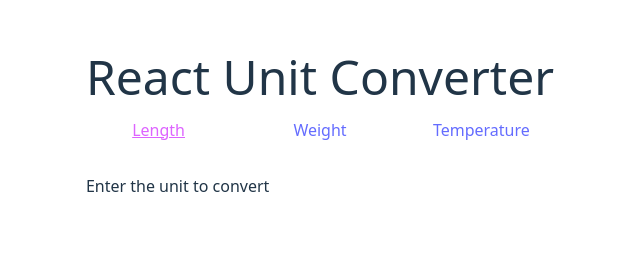
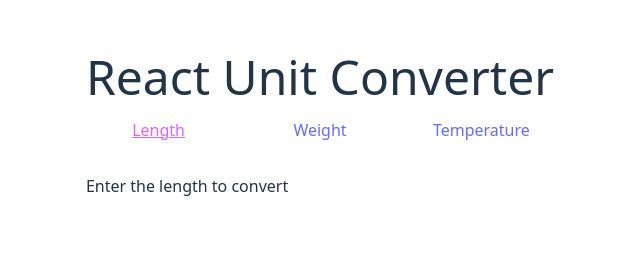
Before and after one commit to sebastianaclane/react-unit-converter, a React (Vite) app: page / in a window 1280 px wide. Shown: the part 107-371 px from the top of the page, without its empty margins (320-960 px from the left). Built offline with nearby package versions, Linux system fonts and the light colour scheme.

Commit message:
Add typeOfConverter props variable in the Form function and use it in the unitamount label

```diff
--- a/src/Form.jsx
+++ b/src/Form.jsx
@@ -3,13 +3,13 @@
 //         <form className="form grid gap-4" onSubmit={convertUnit}>
 // <label for="unitamount">Enter the {unit} to convert</label><br/>
 
-function Form() {
+function Form( {typeOfConverter} ) {
     let convertFromRef = useRef('millimeter');
     let convertToRef = useRef('millimeter');
 
     return (
         <form className="form grid gap-4">
-            <label for="unitamount">Enter the unit to convert</label>
+            <label for="unitamount">Enter the {typeOfConverter} to convert</label>
             <input type="text" id="unitamount" name="unitamount"/>
             <label for="convertfrom">Unit to Convert from</label>
             <select name="convertfrom" ref={convertFromRef}>
```
